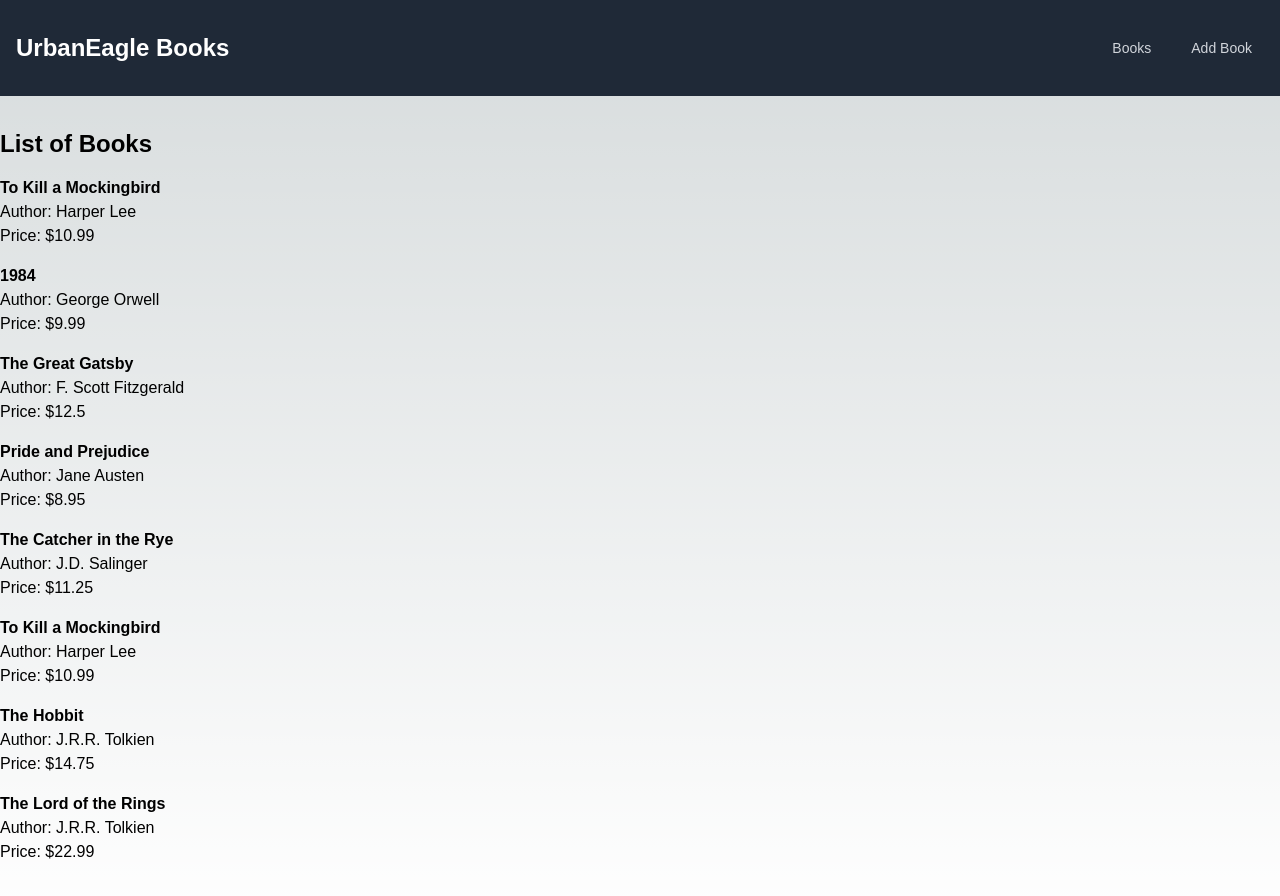
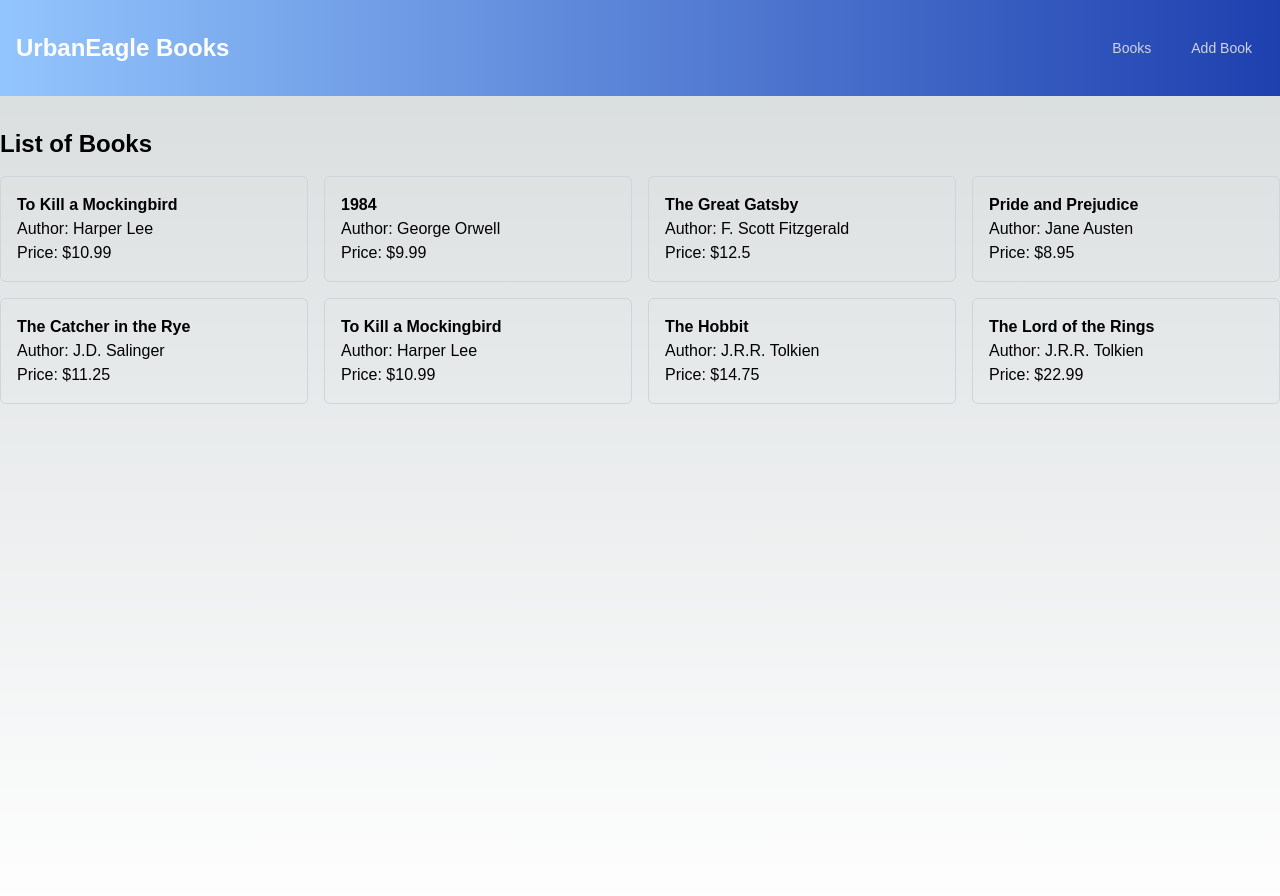
Before and after one commit to joshuawiidrichter1994/book-store, a Next.js app: page /BooksPage in a window 1280 px wide. Shown: the top 896 px of the page. Built offline with nearby package versions, Linux system fonts and the light colour scheme.

Commit message:
Add some basic styling to header and bookspage

```diff
--- a/src/components/Header.tsx
+++ b/src/components/Header.tsx
@@ -2,7 +2,7 @@ import Link from "next/link";
 
 const Header = () => {
   return (
-    <header className="bg-gray-800 text-white py-4">
+    <header className="bg-gradient-to-r from-blue-300 to-blue-800 text-white py-4">
         <div className="max-w-7xl mx-auto px-4">
           <div className="flex justify-between h-16 items-center"> {/* Updated */}
             <div className="flex items-center"> {/* Updated */}
--- a/src/pages/BooksPage.tsx
+++ b/src/pages/BooksPage.tsx
@@ -16,18 +16,17 @@ const BooksPage: React.FC<BooksPageProps> = ({ books }) => {
     <RootLayout>
       <div className="container mx-auto mt-8">
         <h1 className="text-2xl font-bold mb-4">List of Books</h1>
-      <ul>
+        <div className="grid grid-cols-1 md:grid-cols-4 gap-4">
           {books.map((book, index) => (
-          <li key={index} className="mb-4">
+            <div key={index} className="border border-gray-300 rounded-md p-4">
               <div className="font-bold">{book.title}</div>
               <div>Author: {book.author}</div>
               <div>Price: ${book.price}</div>
-          </li>
+            </div>
           ))}
-      </ul>
+        </div>
       </div>
     </RootLayout>
-
   );
 };
 
```
Lines whose indentation alone changed are shown as unchanged.
